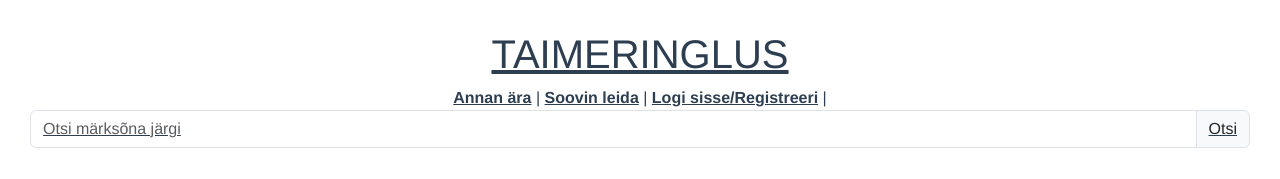
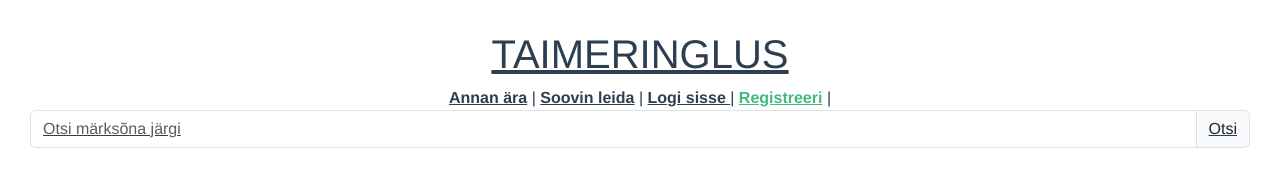
Before and after one commit to karin-v/flowerfront, a Vue app: page /register in a window 1280 px wide. Shown: the top 179 px of the page. Built offline with nearby package versions, Linux system fonts and the light colour scheme.

Commit message:
EVELIN updated front

```diff
--- a/src/App.vue
+++ b/src/App.vue
@@ -4,7 +4,8 @@
 <a href="/"><h1>TAIMERINGLUS</h1></a>
     <router-link to="/items-giveaway">Annan ära</router-link> |
     <router-link to="/items-wish">Soovin leida</router-link> |
-    <router-link to="/login">Logi sisse/Registreeri</router-link> |
+    <router-link to="/login">Logi sisse </router-link> |
+      <router-link to="/register"> Registreeri</router-link> |
     <router-link to="/search">
       <div class="input-group mb-3">
         <input type="text" class="form-control" placeholder="Otsi märksõna järgi" aria-label="Otsi märksõna järgi" aria-describedby="basic-addon2">
--- a/src/router/index.js
+++ b/src/router/index.js
@@ -1,8 +1,9 @@
 import { createRouter, createWebHistory } from 'vue-router'
 import HomeView from '../views/HomeView.vue'
-import GiveAway from "@/components/GiveAway.vue";
-import WishList from "@/components/WishList.vue";
+import GiveAway from "@/views/GiveAway.vue";
+import WishList from "@/views/WishList.vue";
 import LoginView from "@/components/LoginView.vue";
+import RegisterView from "@/views/RegisterView.vue";
 
 const routes = [
   {
@@ -21,6 +22,11 @@ const routes = [
     component: LoginView
   },
   {
+    path: '/register',
+    name: 'Registreeri',
+    component: RegisterView
+  },
+  {
     path: '/',
     name: 'home',
     component: HomeView
--- /dev/null
+++ b/src/views/RegisterView.vue
@@ -0,0 +1,13 @@
+<script>
+export default {
+  name: "RegisterView"
+}
+</script>
+
+<template>
+
+</template>
+
+<style scoped>
+
+</style>
```
Also changed, not shown: src/views/GiveAway.vue (renamed from src/components/GiveAway.vue), src/views/WishList.vue (renamed from src/components/WishList.vue).
